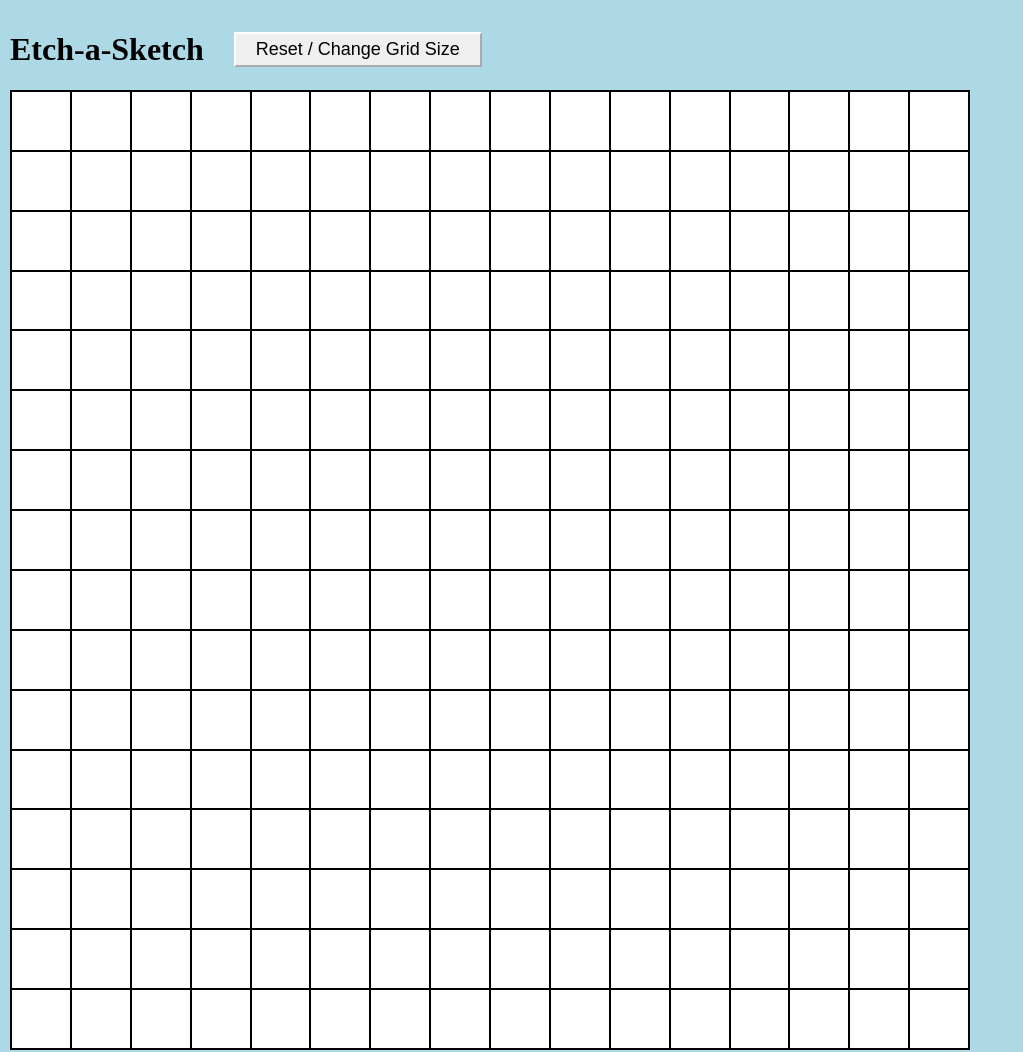
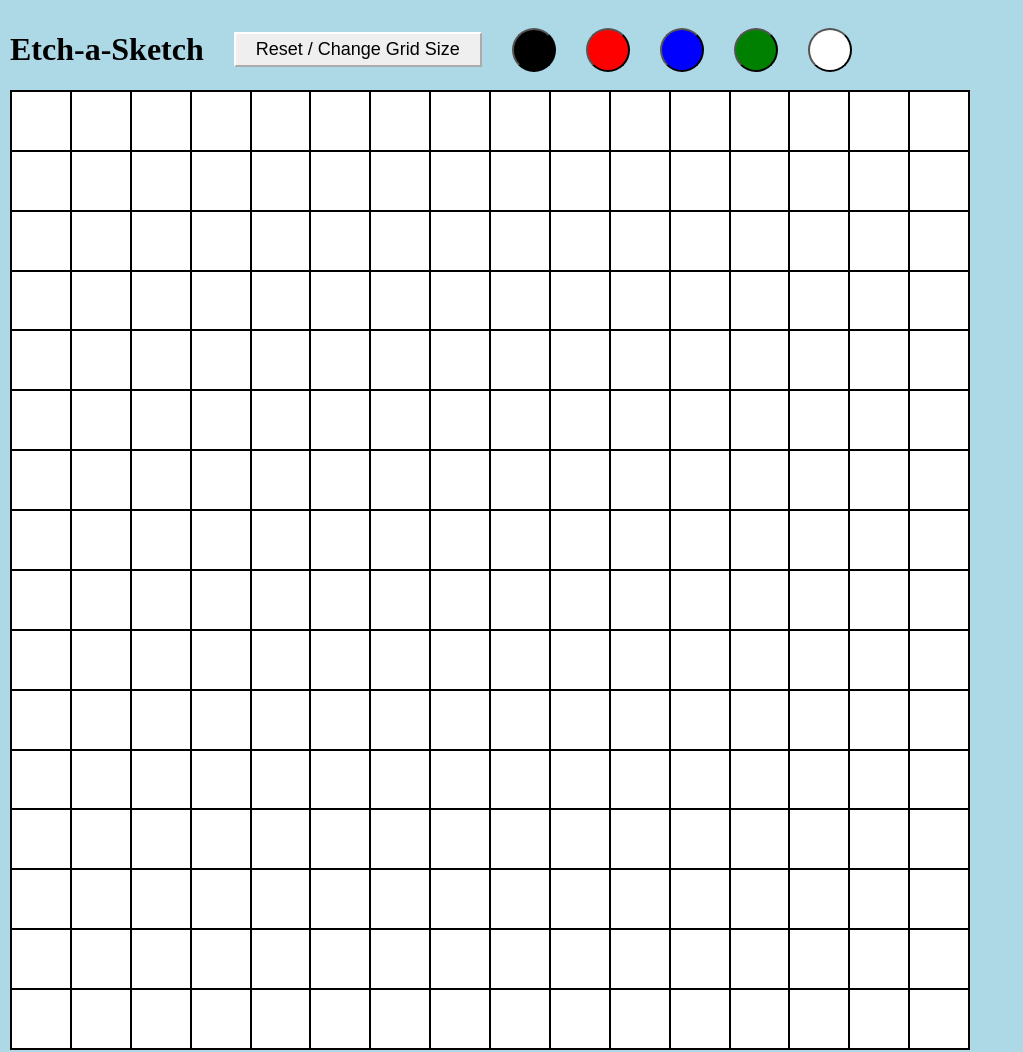
Before and after one commit to NVision021/etch-a-sketch, a plain HTML site: page index.html in a window 1280 px wide. Shown: the whole page, without its empty margins (0-1023 px from the left). Drawn offline with Linux system fonts and the light colour scheme.

Commit message:
Add color buttons and their functionality
Buttons that allow user to choose a color give more freedom to user in drawing

```diff
--- a/index.html
+++ b/index.html
@@ -12,6 +12,11 @@
     <div id="header">
       <h1>Etch-a-Sketch</h1>
       <button id="reset">Reset / Change Grid Size</button>
+      <button id="colour-button" class="black"></button>
+      <button id="colour-button" class="red"></button>
+      <button id="colour-button" class="blue"></button>
+      <button id="colour-button" class="green"></button>
+      <button id="colour-button" class="white"></button>
     </div>
     <div id="container"></div>
   </div>
--- a/script.js
+++ b/script.js
@@ -1,6 +1,7 @@
 const container = document.querySelector("#container");
 
 let gridSize = 16;
+let colour = "black";
 
 /* A function that creates a grid of gridsize x gridsize */
 // This could also have been done with flex-wrap //
@@ -24,7 +25,7 @@ function createGrid (size) {
   const boxes = document.querySelectorAll(".box");
   boxes.forEach(box => {
   box.addEventListener("mouseover", () => {
-    box.style.backgroundColor = "black";
+    box.style.backgroundColor = colour;
   })
 })
 }
@@ -46,3 +47,11 @@ resetButton.addEventListener("click", () => {
 
   createGrid(size);
 })
+
+/* Add event listener to colour buttons */
+const colourButtons = document.querySelectorAll("#colour-button");
+colourButtons.forEach(button => {
+  button.addEventListener("click", () => {
+    colour = getComputedStyle(button).backgroundColor;
+  })
+})
--- a/styles.css
+++ b/styles.css
@@ -17,13 +17,38 @@ body {
 
 button {
   cursor: pointer;
-  font-size: large;
 }
 
 #reset {
   padding: 5px 20px;
   border-color: white;
   color: black;
+  font-size: large;
+}
+
+#colour-button {
+  padding: 20px;
+  border-radius: 50%;
+}
+
+.black {
+  background-color: black;
+}
+
+.red {
+  background-color: red;
+}
+
+.blue {
+  background-color: blue;
+}
+
+.green {
+  background-color: green;
+}
+
+.white {
+  background-color: white;
 }
 
 #container {
```
